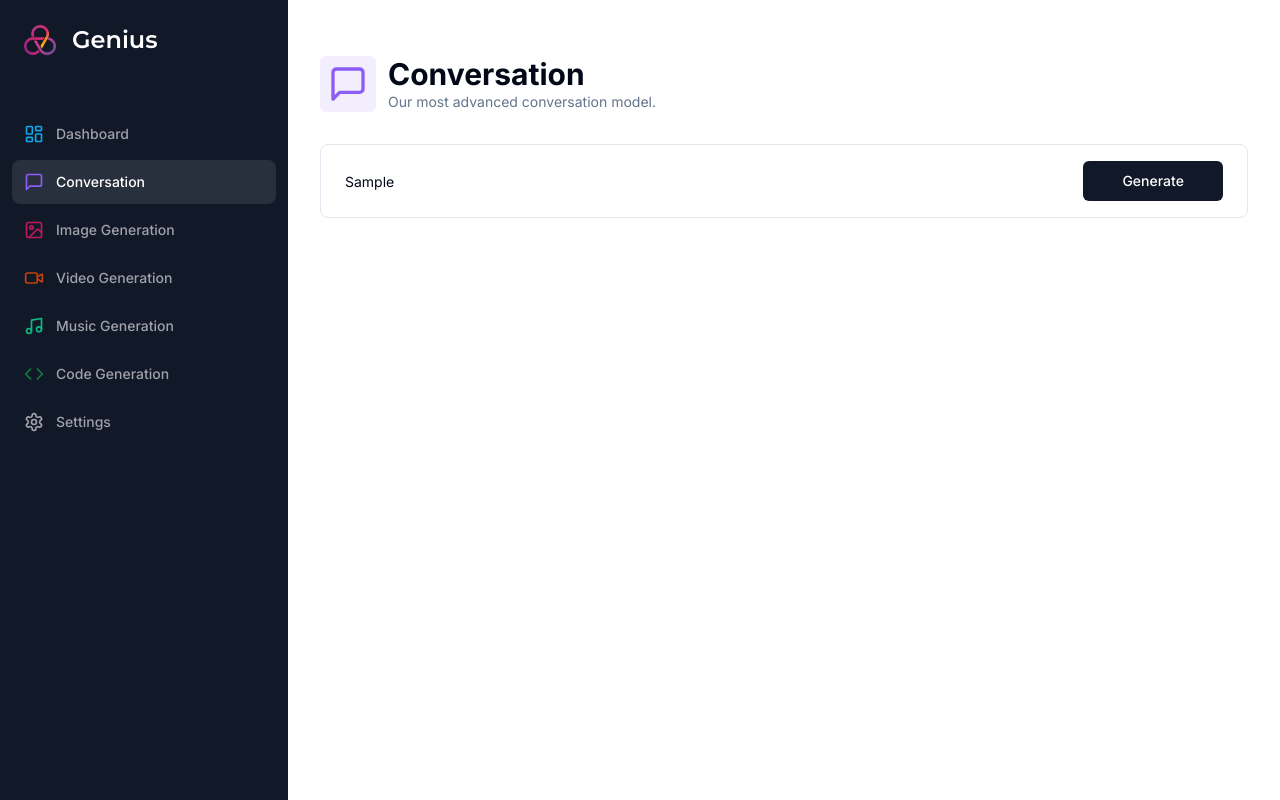
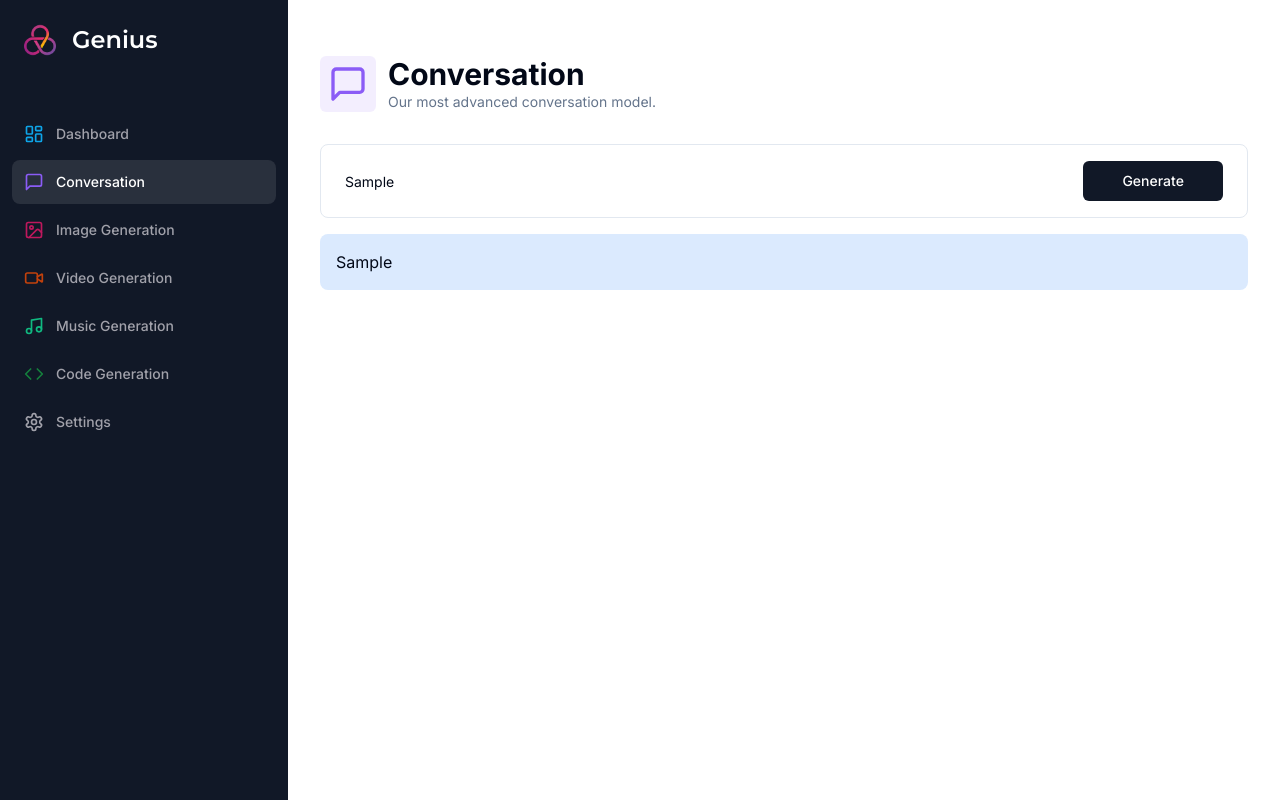
Before and after one commit to LucasJnoub/saas-ai, a Next.js app: page /conversation in a window 1280 px wide. Both pictures are taken after typing "Sample" into the empty fields and a click on the button "Generate". Built offline with nearby package versions, Linux system fonts and the light colour scheme; no server answers.

Commit message:
adding gemini

```diff
--- a/app/(dashboard)/(routes)/conversation/page.tsx
+++ b/app/(dashboard)/(routes)/conversation/page.tsx
@@ -10,8 +10,17 @@ import { zodResolver } from '@hookform/resolvers/zod';
 import { on } from 'events';
 import { Input } from '@/components/ui/input';
 import { Button } from '@/components/ui/button';
+import { env } from 'process';
+import { useRouter } from 'next/navigation';
+const axios = require('axios');
+
+
 
 export default function ConversationPage() {
+
+const  router = useRouter();
+const [messages, setMessages] = React.useState<any []>([]);
+
   const form = useForm<z.infer<typeof formSchema>>({
     resolver: zodResolver(formSchema),
     defaultValues:{
@@ -20,9 +29,41 @@ export default function ConversationPage() {
   })
 
   const isLoading = form.formState.isSubmitting;
-  const onSubmit = async (values:z.infer<typeof formSchema>)=>{
-    console.log(values);
-  }
+  const onSubmit = async (values: z.infer<typeof formSchema>) => {
+    try {
+      const userMessage: any = {
+        role: "user",
+        content: values.prompt,
+      };
+
+      // Adicione a mensagem do usuário ao final da lista de mensagens
+      const newMessages = [...messages, userMessage];
+
+      // Atualize o estado das mensagens com a nova lista
+      setMessages(newMessages);
+
+      // Faça a chamada à API para obter a resposta do modelo
+      const response = await axios.post('/api/conversation', {
+        messages: newMessages,
+      });
+
+      const botMessage = {
+        role: "bot",
+        content: response.data,
+      };
+
+      // Adicione a resposta do modelo ao final da lista de mensagens
+      setMessages((current) => [...current, botMessage]);
+
+      form.reset();
+    } catch (error: any) {
+      console.log(error);
+    } finally {
+      router.refresh();
+    }
+  };
+
+
   return (
     <div>
       <Heading
@@ -58,6 +99,21 @@ export default function ConversationPage() {
           </form>
         </Form>
       </div>
+
+      <div className="space-y-4 mt-4 px-4 lg:px-8">
+  <div className="flex flex-col-reverse gap-y-4">
+    {messages.map((message, index) => (
+      <div
+        key={index}
+        className={`rounded-lg p-4 ${
+          message.role === "user" ? "bg-blue-100" : "bg-gray-100"
+        }`}
+      >
+        {message.content}
+      </div>
+    ))}
+  </div>
+</div>
     </div>
   )
 }
--- /dev/null
+++ b/app/api/conversation/route.ts
@@ -0,0 +1,35 @@
+import { GoogleGenerativeAI } from '@google/generative-ai';
+import { env } from 'process';
+import { auth } from "@clerk/nextjs";
+
+// Access your API key as an environment variable (see "Set up your API key" above)
+const genAI = new GoogleGenerativeAI(process.env.GOOGLE_GEMINI_API_KEY as any);
+
+export async function POST(req: Request) {
+  try {
+    const { userId } = auth();
+    const body = await req.json();
+    const { messages } = body;
+
+    if (!userId) {
+      return new Response("Unauthorized", { status: 401 });
+    }
+
+    if (!messages) {
+      return new Response("No messages provided", { status: 400 });
+    }
+
+    const model = genAI.getGenerativeModel({ model: "gemini-pro" });
+
+    const prompt = messages.map((message: any) => message.content).join("\n");
+
+    const result = await model.generateContent(prompt);
+    const response = await result.response;
+    const text = response.text();
+
+    return new Response(text);
+  } catch (error: any) {
+    console.log(error);
+    return new Response(error.message, { status: 500 });
+  }
+}
--- a/package.json
+++ b/package.json
@@ -11,11 +11,14 @@
   "dependencies": {
     "@clerk/localizations": "^1.28.2",
     "@clerk/nextjs": "^4.29.11",
+    "@google/generative-ai": "^0.5.0",
     "@hookform/resolvers": "^3.3.4",
     "@radix-ui/react-dialog": "^1.0.5",
     "@radix-ui/react-label": "^2.0.2",
     "@radix-ui/react-slot": "^1.0.2",
+    "axios": "^1.6.8",
     "class-variance-authority": "^0.7.0",
+    "claude-ai": "^1.2.2",
     "clsx": "^2.1.0",
     "lucide-react": "^0.364.0",
     "next": "14.1.4",
```
Also changed, not shown: app/(dashboard)/(routes)/layout.tsx (renamed from app/(dashboard)/layout.tsx), 1 other file (tests, documents, lock files or other folders).
